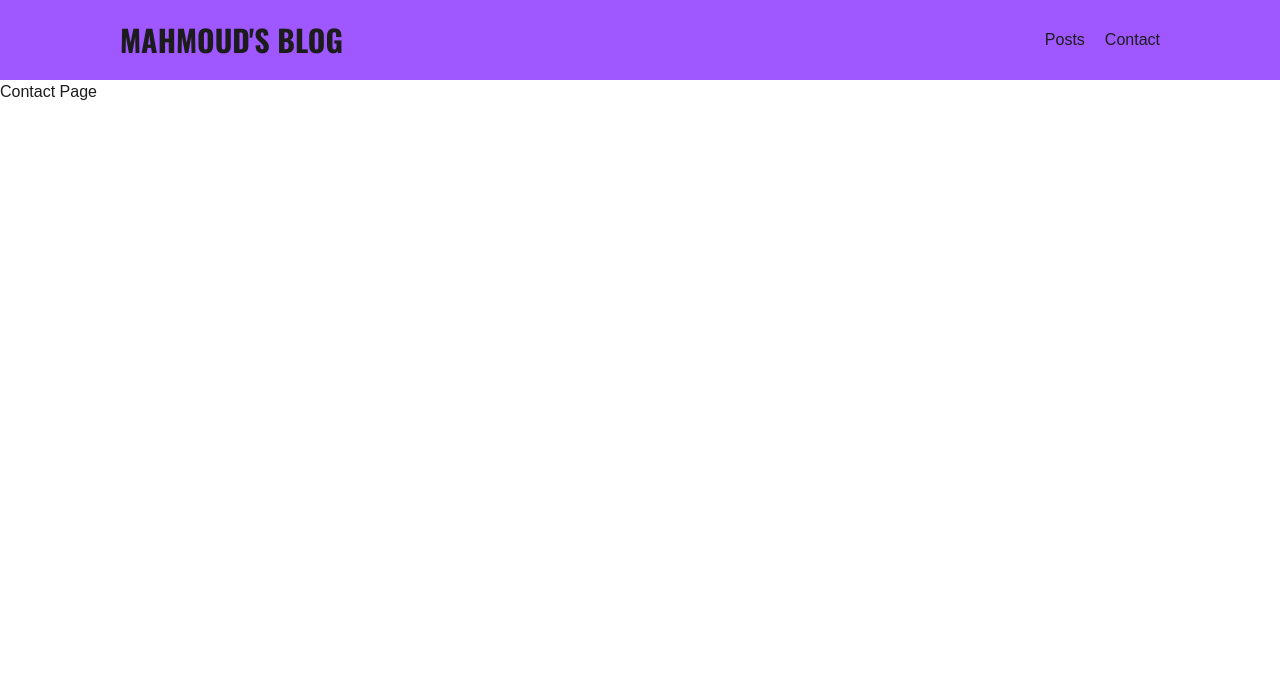
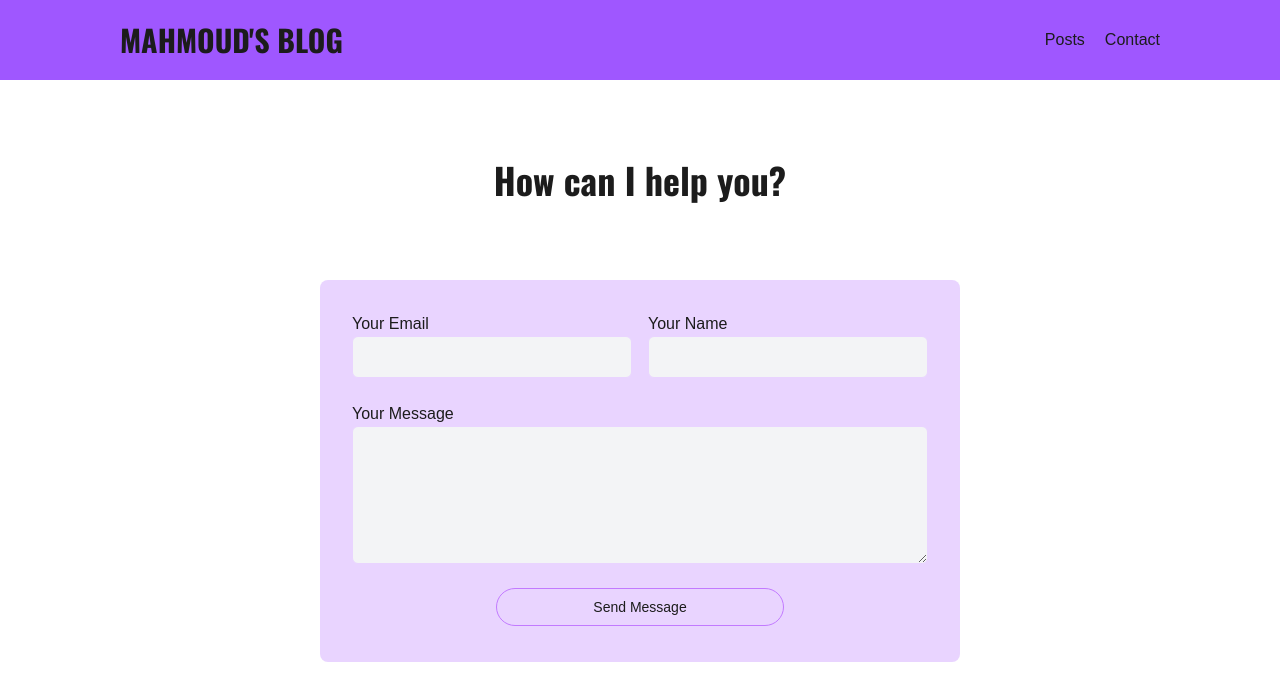
Before and after one commit to Mahmoud-S97/blogs-NextJs-app, a Next.js app: page /contact in a window 1280 px wide. Shown: the top 700 px of the page. Built offline with nearby package versions, Linux system fonts and the light colour scheme.

Commit message:
Component(Contact-Form): Added contact-form component into Contact-Page

```diff
--- /dev/null
+++ b/src/components/contact/contact-form.tsx
@@ -0,0 +1,33 @@
+import { JSX } from "react";
+
+
+const ContactForm = (): JSX.Element => {
+    return (
+        <section className="w-full min-h-screen">
+            <h1 className="text-center text-4xl font-bold my-20">How can I help you?</h1>
+            <div className="w-full h-full flex justify-center items-center">
+                <form className="w-full h-auto mx-8 md:w-[50%] md:mx-auto p-8 rounded-lg bg-purple-200 dark:bg-gray-700/50">
+                    <div className="flex flex-col md:flex-row items-center justify-between md:gap-4">
+                        <div className="w-full md:w-1/2 flex flex-col">
+                            <label className="text-md" htmlFor="email">Your Email</label>
+                            <input className="w-full p-2 border bg-gray-100 dark:bg-gray-700/50 border-purple-200 mt-[5] rounded-md outline-purple-200" type='email' id='email' required />
+                        </div>
+                        <div className="w-full mt-6 md:mt-0 md:w-1/2 flex flex-col">
+                            <label className="text-md" htmlFor="name">Your Name</label>
+                            <input className="w-full p-2 border bg-gray-100 dark:bg-gray-700/50 border-purple-200 mt-[5] rounded-md outline-purple-200" type='text' id='name' required />
+                        </div>
+                    </div>
+                    <div className="flex flex-col items-start justify-center mt-6">
+                        <label className="text-md" htmlFor="message">Your Message</label>
+                        <textarea className="w-full p-2 border bg-gray-100 dark:bg-gray-700/50 border-purple-200 mt-[5] rounded-md outline-purple-200" id='message' rows={5}></textarea>
+                    </div>
+                    <div className="w-full my-1 flex justify-center items-center mt-6">
+                        <button className="w-1/2 px-2 py-2 text-sm rounded-full bg-purple-200 dark:bg-gray-700/50 hover:bg-purple-400 border border-purple-400 dark:border-purple-200 cursor-pointer transition duration-200">Send Message</button>
+                    </div>
+                </form>
+            </div>
+        </section>
+    )
+}
+
+export default ContactForm;
--- a/src/pages/contact.tsx
+++ b/src/pages/contact.tsx
@@ -1,10 +1,11 @@
+import ContactForm from "@/components/contact/contact-form";
 import { JSX } from "react";
 
 
 const ContactPage = (): JSX.Element => {
     return (
         <div>
-            Contact Page
+            <ContactForm />
         </div>
     )
 }
```
